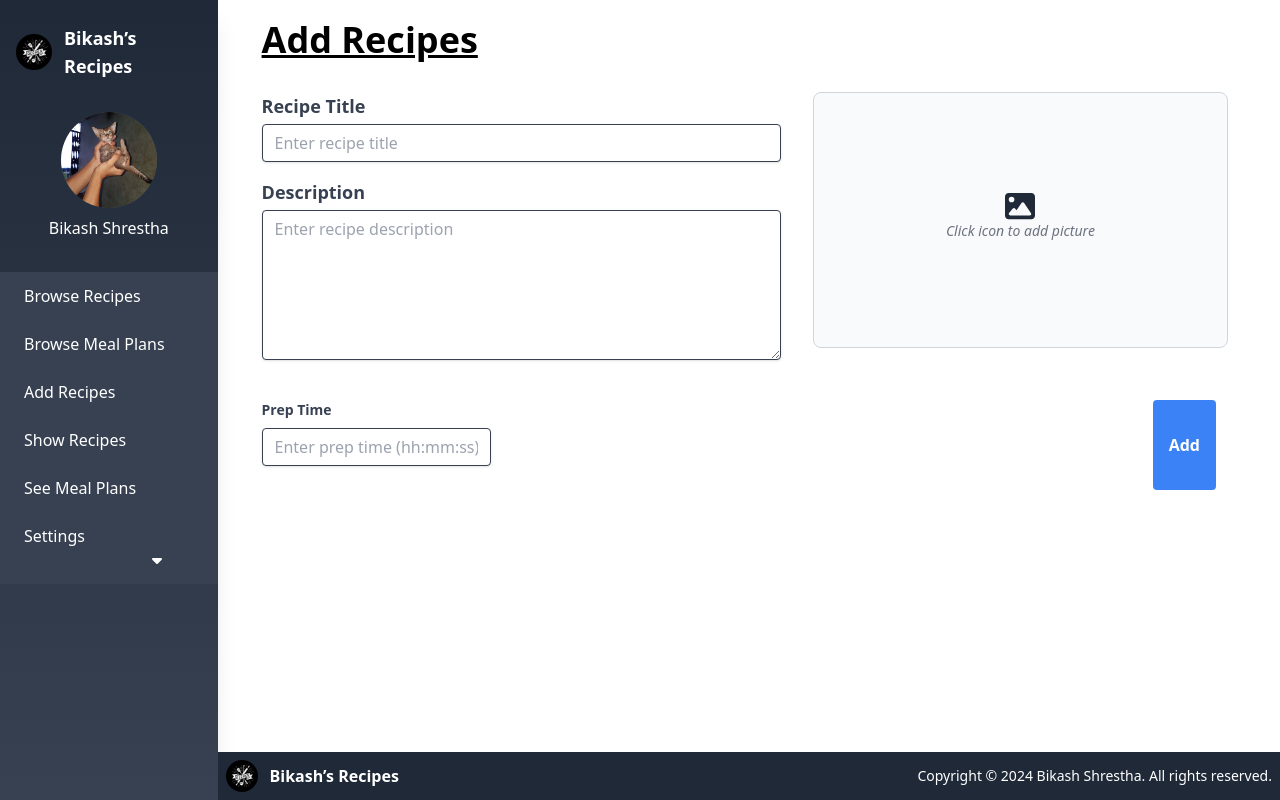
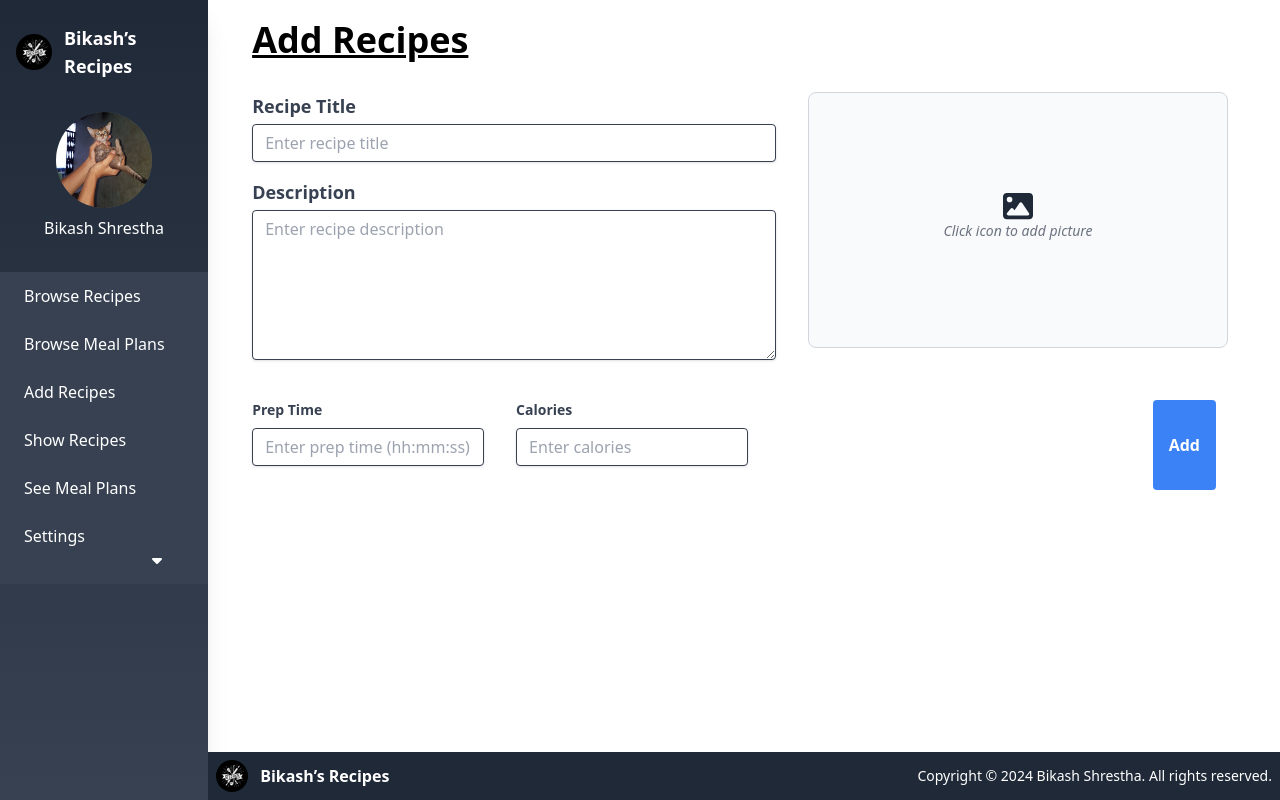
Before and after one commit to Bikashstha404/Recipe-Website-Frontend, a React (Vite) app: page /addRecipes in a window 1280 px wide. Built offline with nearby package versions, Linux system fonts and the light colour scheme.

Commit message:
Calories section Done

```diff
--- a/src/pages/RootFiles/AddRecipes.jsx
+++ b/src/pages/RootFiles/AddRecipes.jsx
@@ -35,10 +35,14 @@ export default function AddRecipes() {
     const [hours, minutes, seconds] = recipeFormData.prepTime
       .split(":")
       .map(Number);
-    const [hoursString, minutesString, secondsString] = recipeFormData.prepTime
-      .split(":")
+    const [hoursString, minutesString, secondsString] =
+      recipeFormData.prepTime.split(":");
 
-    if (secondsString.includes("_") || minutesString.includes("_") || hoursString.includes("_")) {
+    if (
+      secondsString.includes("_") ||
+      minutesString.includes("_") ||
+      hoursString.includes("_")
+    ) {
       newErrors.prepTime = "*Time must be fully filled (HH:mm:ss)";
     }
     if (hours == 0 && minutes == 0 && seconds == 0) {
@@ -238,6 +242,22 @@ export default function AddRecipes() {
                   </small>
                 )}
               </div>
+              <div>
+                <label
+                  className="block text-gray-700 text-sm font-bold mb-2 ml-4"
+                  htmlFor="calories"
+                >
+                  Calories
+                </label>
+                <input
+                  name="calories"
+                  type="number"
+                  id="calories"
+                  className="ml-4 shadow appearance-none border rounded w-full py-2 px-3 text-gray-700 leading-tight focus:outline-none focus:shadow-outline"
+                  placeholder="Enter calories"
+                  onChange={handleChange}
+                />
+              </div>
             </div>
             <div className="preparationBox flex justify-end space-x-4 mr-16">
               <button
```
